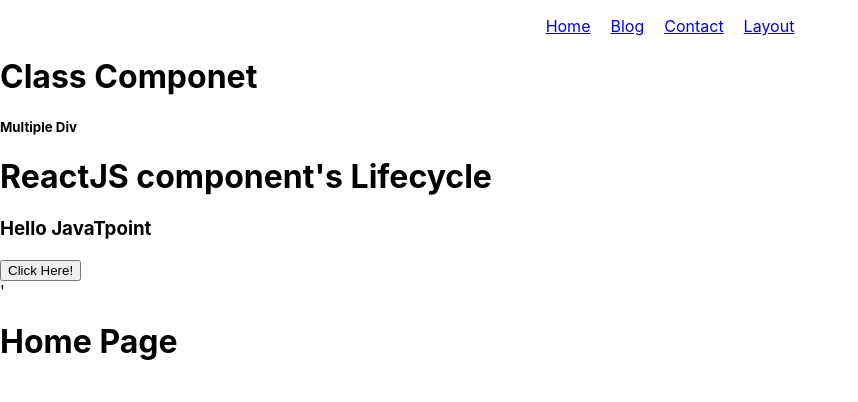
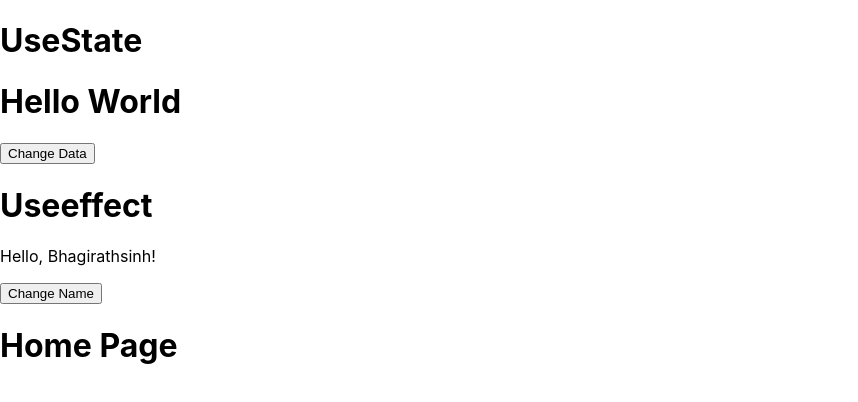
Before and after one commit to Bhagirathsinh073/Internship_Work, a React (Create React App) app in the folder Lesson-2/project/: page / in a window 1280 px wide. Shown: the top 402 px of the page, without its empty margins (0-858 px from the left). Built offline with nearby package versions, Linux system fonts and the light colour scheme.

Commit message:
introduction of hooks in react js ,Usestate  and UseEffect
1)usestate( )hook use for simple name change by clicking button
2)with the hep of useEffect( ) user name is welcome after 3-4 second

to run this uncomment the nesecesary
code

```diff
--- a/Lesson-2/project/src/App.js
+++ b/Lesson-2/project/src/App.js
@@ -1,31 +1,22 @@
 import './App.css';
 // import AxiosCoM from './Componts/AxiosCom';
 // import AxiosPost from './Componts/AxiosPost';
-import { BrowserRouter,Routes,Route } from 'react-router-dom';
-import Home from './Pages/Home'
-import Contact from './Pages/Contact';
-import Layout from './Pages/Layout';
-import Blog from './Pages/Blog';
-import NavBar from './Componts/NavBar';
-import Nothing from './Pages/Nothing';
-import ClassComp from './Componts/ClassComp';
-import LifeCycle from './Componts/LifeCycle';
+import { BrowserRouter} from 'react-router-dom';
+// import ClassComp from './Componts/ClassComp';
+// import LifeCycle from './Componts/LifeCycle';
+import UseState from './Hooks/UseState';
+import Useeffect from './Hooks/Useeffect';
+import RouterB from './Componts/RouterB';
 function App() {
   return (
     <>
+    {/* <NavBar/>  Function Component */}
+    {/* <ClassComp/>  class Component */}
+    {/* <LifeCycle/> ' Life cycle of react */}
+    <UseState/>
+    <Useeffect/>
     <BrowserRouter>
-
-    <NavBar/> {/*  Function Component */}
-    <ClassComp/> {/*  class Component */}
-    <LifeCycle/> '{/*  Life cycle of react */}
-      <Routes>
-          <Route path='/' element={<Home/>}/>
-          <Route path='/contact' element={<Contact/>}/>
-          <Route path='/blog' element={<Blog/>}/>
-          <Route path='/layout' element={<Layout/>}/>
-          <Route path='*' element={<Nothing/>}/>
-      </Routes>
-
+    <RouterB/>
     </BrowserRouter>
     {/* <AxiosCoM/> */}
     {/* <AxiosPost/> */}
--- /dev/null
+++ b/Lesson-2/project/src/Hooks/UseState.js
@@ -0,0 +1,12 @@
+import React, { useState } from 'react'
+
+export default function UseState() {
+    const [Data,setData]=useState("Hello World");
+  return (
+    <div>
+        <h1>UseState</h1>
+        <h1>{Data}</h1>
+        <button onClick={()=>setData("New Data")}>Change Data</button>
+    </div>
+  )
+}
--- /dev/null
+++ b/Lesson-2/project/src/Hooks/Useeffect.js
@@ -0,0 +1,22 @@
+import React, { useEffect, useState } from 'react'
+
+export default function Useeffect() {
+    const [name,setName] = useState("user")
+
+    // const [count, setCount] = useState(0);
+
+    useEffect(() => {
+      setTimeout(() => {
+        // setCount((count) => count + 1);
+        setName("Bhagirathsinh");
+      }, 3000);
+    });
+  return (
+    <div>
+      <h1>Useeffect</h1>
+      <p>Hello, {name}!</p>
+      {/* <h1>I've rendered {count} times!</h1>; */}
+      <button>Change Name</button>
+    </div>
+  )
+}
```
